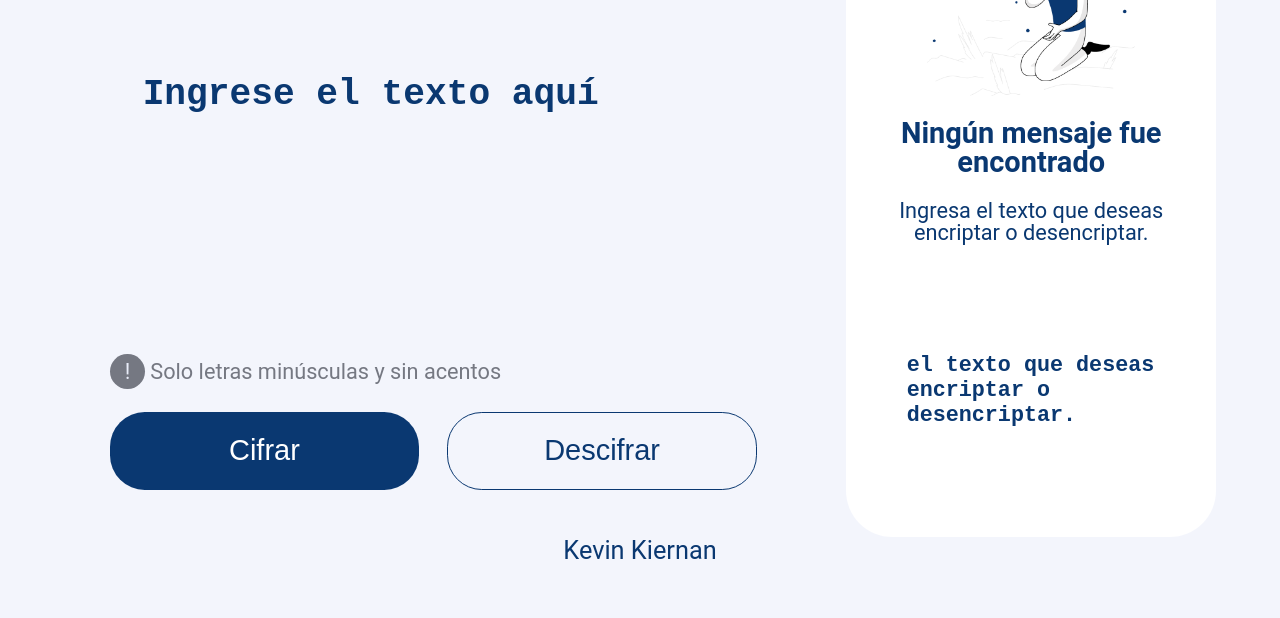
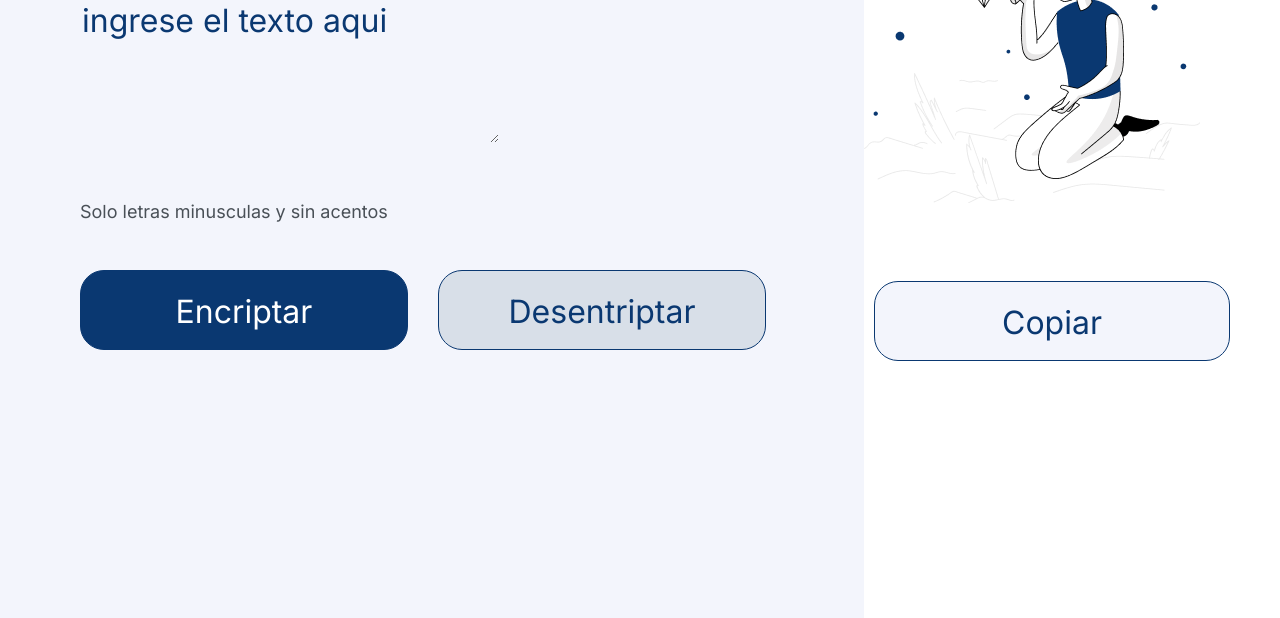
Before and after one commit to Kiernankevin/Alura, a plain HTML site: page Index.html in a window 1280 px wide. Shown: the part 182-800 px from the top of the page. Drawn offline with Linux system fonts and the light colour scheme; a web font is replaced by a local one.

Commit message:
Actualizacion final encriptador

```diff
--- a/Index.html
+++ b/Index.html
@@ -3,55 +3,41 @@
 <head>
     <meta charset="UTF-8">
     <meta name="viewport" content="width=device-width, initial-scale=1.0">
+    <link rel="stylesheet" href="style.css">
     <link rel="stylesheet" href="reset.css">
-        <link rel="stylesheet" href="style.css">
     <link rel="preconnect" href="https://fonts.googleapis.com">
     <link rel="preconnect" href="https://fonts.gstatic.com" crossorigin>
-        <link href="https://fonts.googleapis.com/css2?family=Montserrat:wght@300&display=swap" rel="stylesheet">
+    <link href="https://fonts.googleapis.com/css2?family=Inter:wght@100..900&family=Protest+Riot&display=swap" rel="stylesheet">
+    <title>Encriptador Kevin Kiernan</title>
+    <link rel="icon" href="./imagenes/diamod.png">
+</head>
+<body>
+    <header>
+        <img src="./imagenes/Vector.png" alt="Logo de alura" class="logo">
 
-
-    </head>
-    <link rel="icon" href="./imagenes/diamod copy.png">
-    <title>Encriptador Kevin</title>
-
-    <body>
-
-        <main class="grid">
-
-            <div class="flex user padding-user">
+    </header>
+    <main>
+        <section>
+            <textarea class="text-area" placeholder="Ingrese el texto aqui" ></textarea>
             <div>
-                    <img class="logo" src="./imagenes/Vector.png" alt="Alura">
-                    <textarea class="user-text" name="" id="texto_encriptado" placeholder="Ingrese el texto aquí"></textarea>
+                <h6 class="informacion"> Solo letras minusculas y sin acentos</h6>
             </div>
+            <div class="botones">
+                <button class="btn-encriptar" onclick="btnEncriptar()">Encriptar</button>
+                <button class="btn-desencriptar" onclick="btnDesencriptar()">Desentriptar</button>
+            </div>
+        </section>
+        <section>
+            <textarea class="mensaje" cols="20" rows="10"></textarea>
             <div>
-                    <label for=""><span class="exclamation">!</span> Solo letras minúsculas y sin acentos</label>
-                    <div class="flex flex-button">
-                        <button type="button" onclick="btnEncriptar()" class="button-blue">Cifrar</button>
-                        <button type="button" onclick="btnDesencriptar()" class="button-grey">Descifrar</button>
+                <button class="btn-copiar">Copiar</button>
             </div>
-                </div>
-            </div>
-
-            <div class="mensaje flex translation not-found padding-result ">
-
-                <img id="img" src="./imagenes/Muñeco.png" alt="Not Found">
-                <p id="p" class="bold empty">Ningún mensaje fue encontrado</p>
-                <p class="empty-legend">Ingresa el texto que deseas encriptar o desencriptar.</p>
-
-                <textarea  id="campo_mensaje"  class="empty-legend" placeholder="el texto que deseas encriptar o desencriptar."></textarea>
-            </div>
-
+        </section>
 
     </main>
 
-        <footer>
-            <p>Kevin Kiernan</p>
-
-
-        </footer>
-
     <script src="./app.js"></script>
 
+</body>
 
-    </body>
 </html>
--- a/app.js
+++ b/app.js
@@ -1,77 +1,47 @@
-const campo_texto = document.querySelector("#texto_encriptado")
-const campo_mensaje = document.querySelector("#campo_mensaje")
-
-// TextAreas
-const encryptText = document.querySelector(".user-text");
-const copyText = document.querySelector(".inputCopy");
-
-// Result Button
-const textFound = document.querySelector(".text-found");
-const notFound = document.querySelector(".not-found");
-
-
-const matriz_code= [
-    ["e","enter"], //indice 0
-    ["i","imes"], // indice 1
-    ["a","ai"], // indice 2
-    ["o","ober"], // indice 3
-    ["u","ufat"], // indice 4
-
-];
+const textArea = document.querySelector(".text-area");
+const mensaje = document.querySelector(".mensaje");
 
 function btnEncriptar(){
-    const texto = encriptar(campo_texto.value);
-    campo_mensaje.value = texto;
-
-
-
+    const textoEncriptado = encriptar(textArea.value);
+    mensaje.value = textoEncriptado;
+    textArea.value = "";
+    mensaje.style.backgroundImage = "none";
 }
 
-function encriptar(fraseEncriptada){
-    for (let i = 0; i < matriz_code.length; i++) {
+function encriptar(stringEncriptada){
+    let matrizCodigo = [["e","enter"],["i","imes"],["a","ai"],["o","ober"],["u","ufat"]];
+    stringEncriptada = stringEncriptada.toLowerCase();
 
-        if (fraseEncriptada.includes(matriz_code[i][0])) {
-            fraseEncriptada = fraseEncriptada.replaceAll(matriz_code[i][0], matriz_code[i][1])
-
+    for (let i = 0; i < matrizCodigo.length; i++) {
+        if (stringEncriptada.includes(matrizCodigo[i][0])) {
+            stringEncriptada = stringEncriptada.replaceAll(matrizCodigo[i][0],matrizCodigo[i][1])
 
         }
 
     }
-    return fraseEncriptada;
+    return stringEncriptada;
+}
 
+function btnDesencriptar(){
+    const textoEncriptado = desEncriptar(textArea.value);
+    mensaje.value = textoEncriptado;
+    textArea.value = "";
 
 }
 
-const matriz_inversa= [
-    ["enter","e"], //indice 0
-    ["imes", "i"], // indice 1
-    ["ai","a"], // indice 2
-    ["ober","o"], // indice 3
-    ["ufat","u"], // indice 4
-
-];
 
 
 
-function btnDesencriptar(){
-    const texto = desencriptar(campo_texto.value);
-    campo_mensaje.value = texto;
+function desEncriptar(stringDesencriptada){
+    let matrizCodigo = [["e","enter"],["i","imes"],["a","ai"],["o","ober"],["u","ufat"]];
+    stringDesencriptada = stringDesencriptada.toLowerCase();
 
-
-
-}
-
-function desencriptar(frase){
-    for (let i = 0; i < matriz_inversa.length; i++) {
-
-        if (frase.includes(matriz_inversa[i][0])) {
-            frase = frase.replaceAll(matriz_inversa[i][0], matriz_inversa[i][1])
-
+    for (let i = 0; i < matrizCodigo.length; i++) {
+        if (stringDesencriptada.includes(matrizCodigo[i][1])) {
+            stringDesencriptada = stringDesencriptada.replaceAll(matrizCodigo[i][1],matrizCodigo[i][0])
 
         }
 
     }
-    return frase;
-
-
+    return stringDesencriptada;
 }
--- a/style.css
+++ b/style.css
@@ -1,210 +1,104 @@
-html {
-    box-sizing: border-box;
-    font-size: 90.5%;
-    print-color-adjust: exact;
-    -webkit-print-color-adjust: exact;
-    font-family: "Roboto", sans-serif;
-  }
-
-  *,
-  *::before,
-  *:after {
-    box-sizing: inherit;
-  }
-
-  body {
-    background-color: #f3f5fc;
-    background-repeat: no-repeat;
-    background-size: cover;
-  }
-
-  .bold {
-    font-weight: bold;
-    color:#0a3871
-  }
+*{
+  background-color: #f3f5fc;
+  font-family: Inter;
+  font-size: 32px;
+  font-weight: 400;
+  line-height: 250%;
 
 
-  .flex {
-    display: -webkit-flex;
-    display: flex;
-  }
+}
 
-  .grid {
-    display: grid;
-  }
+.logo{
+  padding-top: 20px;
+  margin-left: 100px;
+  width: 2%;
+}
 
-  .exclamation {
-    border-radius: 50%;
-    color: #e8ecf8;
-    padding: 0.35rem 1rem;
-    background-color: #757882;
-  }
+main{
+  display: flex;
 
-  .padding-user {
-    padding: 0;
-  }
+  margin-bottom: 50px;
+  margin-left: 80px;
+}
 
-  .padding-result {
-    padding: 3.2rem;
-  }
+.text-area{
+  border: none;
+  color: #0a3871;
+  margin-top: 100PX;
+  text-transform: lowercase;
+}
 
-  .display-none {
-    display: none;
-  }
-
-  @media (min-width: 1080px) {
-    .padding-user {
-      padding: 3.2rem;
-    }
-  }
-
-  /* Main */
-  .logo {
-    width: 2.5rem;
-    height: auto;
-  }
-
-  main {
-    height: 90vh;
-    width: 90%;
-    margin: 0 auto;
-    padding: 3rem 0;
-    grid-template-rows: 2fr 1fr;
-    gap: 3rem;
-  }
-
-  .user {
-    height: 100%;
-    flex-direction: column;
-    justify-content: space-between;
-  }
-
-  textarea {
-    font-size: 1.75rem;
-    width: 90%;
-    display: block;
-    background-color: unset;
-    border: none;
-    margin: 1.5rem auto;
-    padding: 3rem 0;
-    resize: none;
-    height: 65%;
-  }
-
-  textarea:focus {
+::placeholder{color: #0a3871;}
+  .text-area:focus{
     outline: none;
   }
 
-  textarea::placeholder {
-    font-weight: bolder;
-    color: #0a3871;
-  }
-
-  *:disabled {
-    background-color: transparent;
-    color: #000;
-    cursor: text;
-  }
-
-  label {
-    font-size: 1.5rem;
-    color: #757882;
-  }
-
-  .flex-button {
-    gap: 2rem;
-    padding-top: 2rem;
-    justify-content: space-around;
-  }
-
-  button {
-    font-size: 1.75rem;
-    border-radius: 2.4rem;
-    padding: 0.75em 0;
-    width: 100%;
-    cursor: pointer;
-  }
-
-  .button-blue {
-    color: #fff;
-    background-color: #0a3871;
-    border: none;
-  }
-
-  .button-grey {
-    color: #0a3871;
-    background-color: unset;
-    border: 1px solid #0a3871;
-  }
-
-  /* MediaQueries */
-  @media (min-width: 1080px) {
-    main {
-      grid-template-rows: none;
-      grid-template-columns: 2fr 1fr;
-    }
-    .logo {
-      width: 3.5rem;
-    }
-    textarea {
-      font-size: 2.5rem;
-      margin: 3rem auto;
-      height: 80%;
-    }
-    button {
-      font-size: 2rem;
-    }
-  }
-
-  @media (min-width: 1440px) {
-    main {
-      width: 75%;
-    }
-  }
+.mensaje{
+  background: white;
+  background-image: url(./imagenes/Muñeco.png);
+  background-repeat: no-repeat;
+  border: none;
+  border-radius: 24px;
+  color: #0a3871;
+  margin-left: 98px;
+  margin-top: 20px;
+  padding-left: 20px;
+  position: fixed;
 
 
-  .translation {
-    z-index: 10;
-    flex-direction: column;
-    border-radius: 3.2rem;
-    background-color: #fff;
-  }
+}
 
-  .not-found {
-    gap: 1.6rem;
-    justify-content: center;
-    align-items: center;
-    text-align: center;
-  }
+.mensaje:focus{
+  outline: none;
+}
 
-  .not-found img {
-    display: none;
-  }
+.botones{
+  display: flex;
+  margin-top: 18px;
 
-  .empty {
-    font-size: 2rem;
-  }
+}
 
-  .empty-legend {
-    font-size: 1.5rem;
-    color:#0a3871
-  }
+.btn-encriptar{
+  background-color: #0a3871;
+  border: 1px solid #0a3871;
+  border-radius: 24px;
+  color: white;
+  cursor: pointer;
+  height: 80px;
+  width: 328px;
 
-  .text-found {
-    justify-content: space-between;
-  }
 
-  @media (min-width: 1080px) {
-    .not-found img {
-      width: 75%;
-      display: unset;
-    }
-  }
-  /* Footer */
-  footer {
 
-    color:#0a3871;
-    font-size: 1.75rem;
-    height: 10vh;
-    text-align: center;
-  }
+}
+.btn-desencriptar{
+  background-color: #d8dfe8;
+  border: 1px solid #0a3871;
+  border-radius: 24px;
+  color: #0a3871;
+  cursor: pointer;
+  height: 80px;
+  width: 328px;
+  margin-left: 30px;
+
+
+}
+
+
+.btn-copiar{
+
+  border: 1px solid #0a3871;
+  border-radius: 24px;
+  color: #0a3871;
+  cursor: pointer;
+  height: 80px;
+  width: 356px;
+  margin-left: 108px;
+  margin-top: 402px;
+  position: absolute;
+
+}
+
+.informacion{
+  color: #495057;
+  font-size: 18px;
+}
```
Lines whose indentation alone changed are shown as unchanged.
